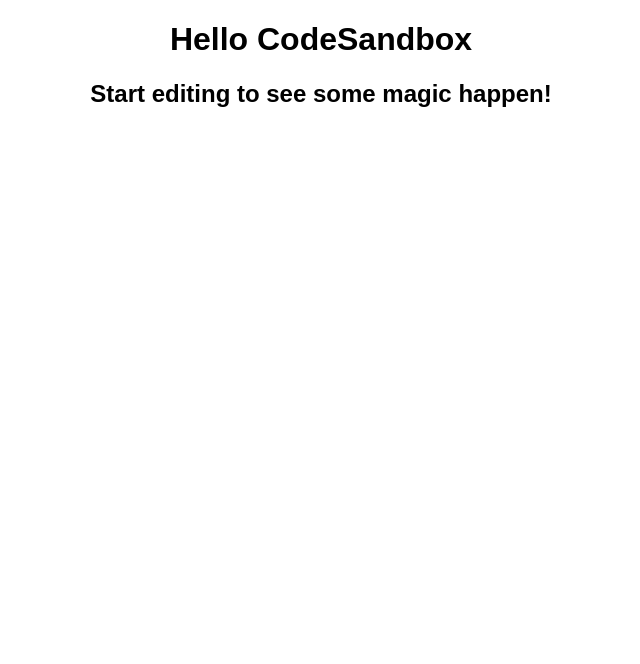
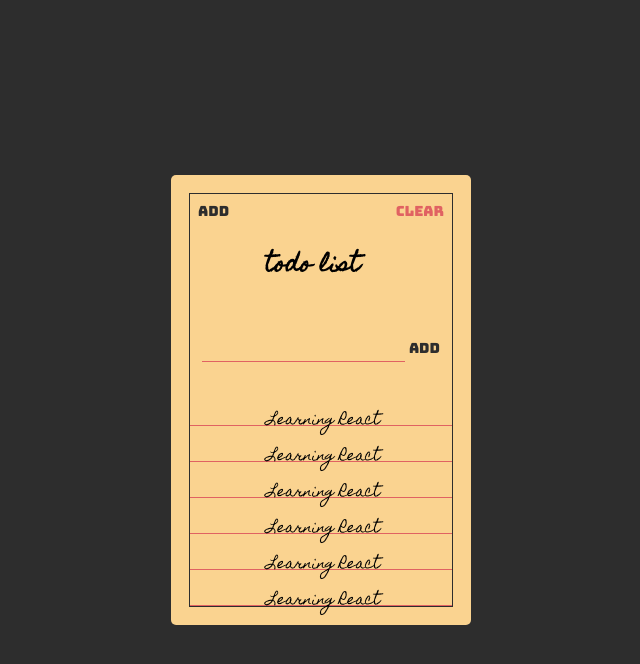
Before and after one commit to Ranzor234/React-TodoList, a React (Create React App) app: page / in a window 1280 px wide. Shown: the top 664 px of the page, without its empty margins (319-959 px from the left). Built offline with nearby package versions, Linux system fonts and the light colour scheme.

Commit message:
Turned Into React from Html

```diff
--- a/public/index.html
+++ b/public/index.html
@@ -1,16 +1,18 @@
 <!DOCTYPE html>
 <html lang="en">
-
   <head>
-	<meta charset="utf-8">
-	<meta name="viewport" content="width=device-width, initial-scale=1, shrink-to-fit=no">
-	<meta name="theme-color" content="#000000">
+    <meta charset="utf-8" />
+    <meta
+      name="viewport"
+      content="width=device-width, initial-scale=1, shrink-to-fit=no"
+    />
+    <meta name="theme-color" content="#000000" />
     <!--
       manifest.json provides metadata used when your web app is added to the
       homescreen on Android. See https://developers.google.com/web/fundamentals/engage-and-retain/web-app-manifest/
     -->
-	<link rel="manifest" href="%PUBLIC_URL%/manifest.json">
-	<link rel="shortcut icon" href="%PUBLIC_URL%/favicon.ico">
+    <link rel="manifest" href="%PUBLIC_URL%/manifest.json" />
+    <link rel="shortcut icon" href="%PUBLIC_URL%/favicon.ico" />
     <!--
       Notice the use of %PUBLIC_URL% in the tags above.
       It will be replaced with the URL of the `public` folder during the build.
@@ -20,6 +22,16 @@
       work correctly both with client-side routing and a non-root public URL.
       Learn how to configure a non-root public URL by running `npm run build`.
     -->
+
+    <!-- fonts -->
+    <link
+      href="https://fonts.googleapis.com/css2?family=Homemade+Apple&display=swap"
+      rel="stylesheet"
+    />
+    <link
+      href="https://fonts.googleapis.com/css2?family=Bungee&family=Homemade+Apple&display=swap"
+      rel="stylesheet"
+    />
     <title>React App</title>
   </head>
 
@@ -39,5 +51,4 @@
       To create a production bundle, use `npm run build` or `yarn build`.
     -->
   </body>
-
 </html>
--- a/src/App.js
+++ b/src/App.js
@@ -3,9 +3,50 @@
 
 export default function App() {
   return (
-    <div className="App">
-      <h1>Hello CodeSandbox</h1>
-      <h2>Start editing to see some magic happen!</h2>
+    <div className="container">
+      {" "}
+      <div className="frame">
+        {" "}
+        <section className="header">
+          {" "}
+          <button className="header-btn main-black-color">Add</button>{" "}
+          <h1 className="header-title">Todo List</h1>{" "}
+          <button className="header-btn main-red-color">Clear</button>{" "}
+        </section>{" "}
+        <section className="add">
+          {" "}
+          <form className="add-form">
+            {" "}
+            <input type="text" className="add-input" />{" "}
+            <button className="add-btn main-black-color ">Add</button>{" "}
+          </form>{" "}
+        </section>{" "}
+        <section className="todos">
+          {" "}
+          <div className="todo">
+            {" "}
+            <span className="todo-text">Learning React</span>{" "}
+          </div>{" "}
+          <div className="todo">
+            <span className="todo-text">Learning React</span>{" "}
+          </div>
+          <div className="todo">
+            <span className="todo-text">Learning React</span>{" "}
+          </div>
+          <div className="todo">
+            {" "}
+            <span className="todo-text">Learning React</span>{" "}
+          </div>{" "}
+          <div className="todo">
+            {" "}
+            <span className="todo-text">Learning React</span>{" "}
+          </div>{" "}
+          <div className="todo">
+            {" "}
+            <span className="todo-text">Learning React</span>{" "}
+          </div>{" "}
+        </section>{" "}
+      </div>{" "}
     </div>
   );
 }
--- a/src/styles.css
+++ b/src/styles.css
@@ -1,4 +1,150 @@
-.App {
-  font-family: sans-serif;
+* {
+  box-sizing: border-box;
+}
+
+:root {
+  --main-red-color: #e06262;
+  --main-black-color: #2d2d2d;
+  --main-orange-color: #fad390;
+}
+
+.main-black-color {
+  color: var(--main-black-color);
+}
+
+.main-red-color {
+  color: var(--main-red-color);
+}
+
+html {
+  font-size: 10px;
+}
+
+body {
+  display: flex;
+  align-items: center;
+  justify-content: center;
+  align-content: center;
+  height: 100vh;
+  background-color: var(--main-black-color);
+}
+
+body,
+html {
+  margin: 0;
+  padding: 0;
+}
+
+.container {
+  height: 450px;
+  width: 300px;
+  background-color: var(--main-orange-color);
+  border-radius: 5px;
+  padding: 18px;
+}
+
+.frame {
+  border: 1px solid var(--main-black-color);
+  height: 100%;
+
+  display: flex;
+  flex-direction: column;
+  justify-content: space-between;
+}
+
+.header {
+  display: flex;
+  align-items: flex-start;
+}
+
+.header-title {
+  flex: 1;
   text-align: center;
+  text-transform: lowercase;
+  font-size: 2.1rem;
+  margin-top: 50px;
+  font-family: "Homemade Apple";
 }
+
+.header-btn {
+  font-size: 1.4rem;
+  outline: unset;
+  background-color: unset;
+  border: unset;
+  font-family: "Bungee";
+  padding: 8px;
+  cursor: pointer;
+}
+
+.header-btn.main-red-color:active {
+  text-shadow: 1px 1px 2px var(--main-red-color);
+}
+
+.header-btn.main-black-color:active {
+  text-shadow: 1px 1px 2px var(--main-black-color);
+}
+
+.add {
+  padding: 12px;
+}
+
+.add-form {
+  display: flex;
+  align-items: flex-start;
+}
+
+.add-input {
+  border: unset;
+  background: unset;
+  padding: 0 12px;
+
+  flex: 1;
+
+  border-bottom: solid 1px var(--main-red-color);
+  outline: unset;
+
+  font-family: "Homemade Apple", sans-serif;
+  font-size: 12px;
+  text-transform: lowercase;
+}
+
+.add-btn {
+  background: unset;
+  outline: unset;
+  border: unset;
+
+  font-size: 1.4rem;
+  font-family: "Bungee";
+
+  padding: 4px;
+  padding-right: unset;
+  cursor: pointer;
+}
+
+.add-btn.main-black-color:active {
+  text-shadow: 1px 1px 2px var(--main-black-color);
+}
+.todos {
+  display: flex;
+  flex-direction: column;
+}
+
+.todo {
+  position: relative;
+
+  flex: 1 0 auto;
+  text-align: center;
+
+  min-height: 20px;
+  margin: 16px 0 0;
+  font-family: "Homemade Apple", sans-serif;
+  font-size: 14px;
+
+  border-bottom: solid 1px var(--main-red-color);
+}
+
+.todo-text {
+  position: absolute;
+  left: 51%;
+  transform: translate(-50%);
+}
```
Also changed, not shown: package.json (+3 -6 lines). Lines whose indentation alone changed are shown as unchanged.
